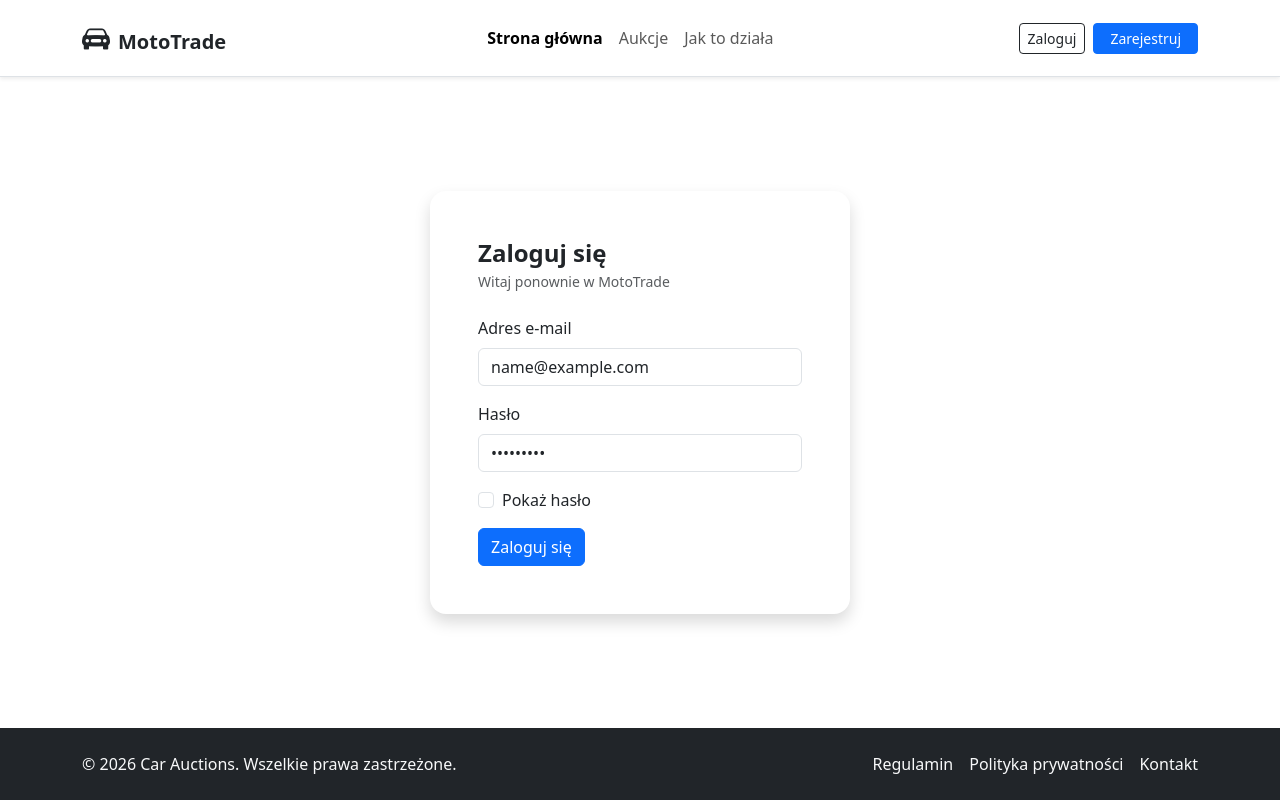
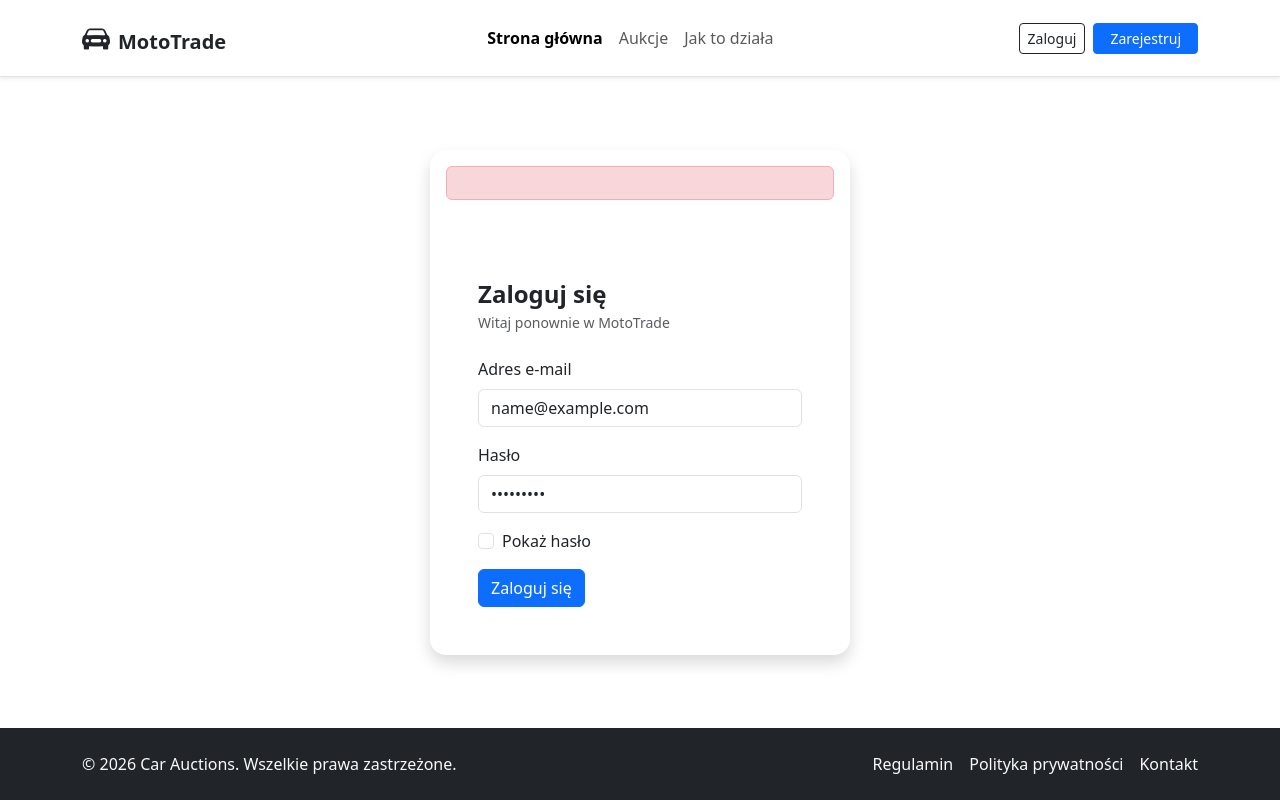
Before and after one commit to Dani3lKaz/Car-Auction-System, a React (Vite) app in the folder frontend/: page /login in a window 1280 px wide. Both pictures are taken after typing "name@example.com", "Sample123" into the empty fields and a click on the button "Zaloguj się". Built offline with nearby package versions, Linux system fonts and the light colour scheme; no server answers.

Commit message:
feat: add validation alerts for login form

```diff
--- /dev/null
+++ b/frontend/src/components/Alert.jsx
@@ -0,0 +1,12 @@
+function Alert({ message, type = "danger" }) {
+  const error_messages = {
+    INVALID_CREDENTIALS: "Nieprawidłowy adres e-mail lub hasło",
+  };
+
+  return message ? (
+    <div className={`alert alert-${type}`} role="alert">
+      {error_messages[message]}
+    </div>
+  ) : null;
+}
+export default Alert;
--- a/frontend/src/components/LoginForm.jsx
+++ b/frontend/src/components/LoginForm.jsx
@@ -1,10 +1,12 @@
 import { useState } from "react";
 import { useAuth } from "./AuthContext";
+import Alert from "./Alert";
 import { useNavigate } from "react-router-dom";
 
 function LoginForm() {
   const { login } = useAuth();
   const navigate = useNavigate();
+  const [errorMessage, setErrorMessage] = useState(null);
   const [showPassword, setShowPassword] = useState(false);
 
   const [formData, setFormData] = useState({
@@ -20,9 +22,11 @@ function LoginForm() {
     e.preventDefault();
     try {
       await login(formData.email, formData.password);
+      setErrorMessage(null);
       navigate("/");
     } catch (error) {
       console.error(error.message);
+      setErrorMessage(error.message);
     }
   };
 
@@ -34,10 +38,13 @@ function LoginForm() {
     <>
       <div className="login-form-wrapper w-100 px-3">
         <div className="card login-card shadow border-0 mx-auto">
+          <div className="m-3">
+            <Alert message={errorMessage}/>
+          </div>
           <div className="card-body p-4 p-md-5">
             <h1 className="h4 mb-1 fw-bold">Zaloguj się</h1>
             <p className="text-muted small mb-4">Witaj ponownie w MotoTrade</p>
-            <form onSubmit={handleSubmit}>
+            <form onSubmit={handleSubmit} noValidate>
               <div className="mb-3">
                 <label htmlFor="email" className="form-label">
                   Adres e-mail
```
Also changed, not shown: 1 other file (tests, documents, lock files or other folders).
